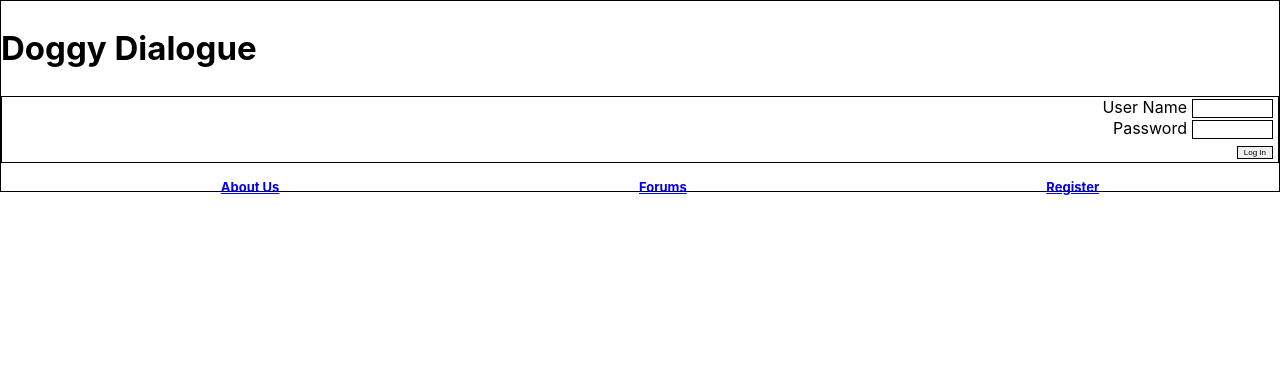
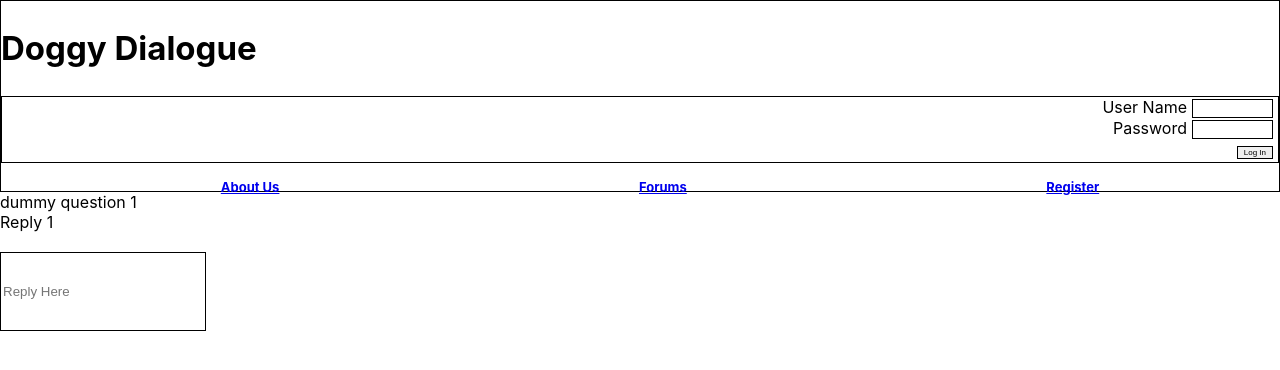
Before and after one commit to navin1551/doggy-dialogue-app, a React (Create React App) app: page /post/1 in a window 1280 px wide. Shown: the top 370 px of the page. Built offline with nearby package versions, Linux system fonts and the light colour scheme.

Commit message:
about to start NewPost component

```diff
--- a/src/App.js
+++ b/src/App.js
@@ -6,17 +6,18 @@ import Register from "./components/Register";
 import Footer from "./components/Footer";
 import Forums from "./components/Forums";
 import ForumPosts from "./components/ForumPosts";
+import UserPost from "./components/UserPost";
 import Store from "./Store";
 import DoggyContext from "./DoggyContext";
 
 export default class App extends React.Component {
   state = {
-    posts: Store
+    store: Store
   };
 
   render() {
     const contextValue = {
-      posts: this.state.posts
+      store: this.state.store
     };
     return (
       <DoggyContext.Provider value={contextValue}>
@@ -30,6 +31,7 @@ export default class App extends React.Component {
               <Route path="/register" component={Register} />
               <Route exact path="/forums" component={Forums} />
               <Route path="/forums/:folderId" component={ForumPosts} />
+              <Route path="/post/:postId" component={UserPost} />
             </Switch>
           </main>
           <section>
--- a/src/DoggyContext.js
+++ b/src/DoggyContext.js
@@ -1,7 +1,8 @@
 import React from "react";
 
 const DoggyContext = React.createContext({
-  posts: []
+  posts: [],
+  replies: []
 });
 
 export default DoggyContext;
--- a/src/Store.js
+++ b/src/Store.js
@@ -33,6 +33,111 @@ export default {
       title: "dummy title 5",
       question: "dummy question 5",
       forumId: 5
+    },
+
+    {
+      id: 6,
+      title: "dummy title 6",
+      question: "dummy question 6",
+      forumId: 6
+    },
+
+    {
+      id: 7,
+      title: "dummy title 7",
+      question: "dummy question 7",
+      forumId: 7
+    },
+
+    {
+      id: 8,
+      title: "dummy title 8",
+      question: "dummy question 8",
+      forumId: 8
+    },
+
+    {
+      id: 9,
+      title: "dummy title 9",
+      question: "dummy question 9",
+      forumId: 9
+    },
+
+    {
+      id: 10,
+      title: "dummy title 10",
+      question: "dummy question 10",
+      forumId: 10
+    },
+
+    {
+      id: 11,
+      title: "dummy title 11",
+      question: "dummy question 11",
+      forumId: 11
+    },
+
+    {
+      id: 12,
+      title: "dummy title 12",
+      question: "dummy question 12",
+      forumId: 12
+    },
+
+    {
+      id: 13,
+      title: "dummy title 13",
+      question: "dummy question 13",
+      forumId: 13
+    },
+
+    {
+      id: 14,
+      title: "dummy title 14",
+      question: "dummy question 14",
+      forumId: 14
+    },
+
+    {
+      id: 15,
+      title: "dummy title 15",
+      question: "dummy question 15",
+      forumId: 10
+    },
+
+    {
+      id: 16,
+      title: "dummy title 16",
+      question: "dummy question 16",
+      forumId: 9
+    },
+
+    {
+      id: 17,
+      title: "dummy title 17",
+      question: "dummy question 17",
+      forumId: 11
+    },
+
+    {
+      id: 18,
+      title: "dummy title 18",
+      question: "dummy question 18",
+      forumId: 8
+    },
+
+    {
+      id: 19,
+      title: "dummy title 19",
+      question: "dummy question 19",
+      forumId: 5
+    },
+
+    {
+      id: 20,
+      title: "dummy title 20",
+      question: "dummy question 20",
+      forumId: 6
     }
   ],
 
@@ -101,5 +206,103 @@ export default {
       id: 13,
       name: "Dog Breeds"
     }
+  ],
+
+  replies: [
+    {
+      id: 1,
+      reply: "Reply 1",
+      postId: "1"
+    },
+
+    {
+      id: 2,
+      reply: "Reply 2",
+      postId: "2"
+    },
+
+    {
+      id: 3,
+      reply: "Reply 3",
+      postId: "3"
+    },
+
+    {
+      id: 4,
+      reply: "Reply 4",
+      postId: "4"
+    },
+
+    {
+      id: 5,
+      reply: "Reply 5",
+      postId: "5"
+    },
+
+    {
+      id: 6,
+      reply: "Reply 6",
+      postId: "6"
+    },
+
+    {
+      id: 7,
+      reply: "Reply 7",
+      postId: "7"
+    },
+
+    {
+      id: 8,
+      reply: "Reply 8",
+      postId: "8"
+    },
+
+    {
+      id: 9,
+      reply: "Reply 9",
+      postId: "9"
+    },
+
+    {
+      id: 10,
+      reply: "Reply 10",
+      postId: "10"
+    },
+
+    {
+      id: 11,
+      reply: "Reply 11",
+      postId: "11"
+    },
+
+    {
+      id: 12,
+      reply: "Reply 12",
+      postId: "12"
+    },
+
+    {
+      id: 13,
+      reply: "Reply 13",
+      postId: "13"
+    },
+
+    {
+      id: 14,
+      reply: "Reply 14",
+      postId: "14"
+    },
+
+    {
+      id: 15,
+      reply: "Reply 15",
+      postId: "15"
+    },
+
+    {
+      id: 16,
+      reply: "Reply 16",
+      postId: "16"
+    }
   ]
 };
--- /dev/null
+++ b/src/components/AddReplyForm.css
@@ -0,0 +1,5 @@
+#add-reply-input {
+  height: 75px;
+  width: 200px;
+  margin-top: 20px;
+}
--- /dev/null
+++ b/src/components/AddReplyForm.js
@@ -0,0 +1,17 @@
+import React from "react";
+import "./AddReplyForm.css";
+
+export default class AddReplyForm extends React.Component {
+  render() {
+    return (
+      <div>
+        <input
+          type="text"
+          id="add-reply-input"
+          name="add-reply-input"
+          placeholder="Reply Here"
+        />
+      </div>
+    );
+  }
+}
--- a/src/components/ForumList.js
+++ b/src/components/ForumList.js
@@ -6,70 +6,69 @@ import DoggyContext from "../DoggyContext";
 export default class ForumList extends React.Component {
   static contextType = DoggyContext;
   render() {
-    console.log(this.context);
     return (
       <div>
         <p className="forum-topic">Community Welcome</p>
         <ul>
-          <Link to={`/forums/${this.context.posts.forums[0].id}`}>
-            <li>{this.context.posts.forums[0].name}</li>
+          <Link to={`/forums/${this.context.store.forums[0].id}`}>
+            <li>{this.context.store.forums[0].name}</li>
           </Link>
         </ul>
         <br />
         <p className="forum-topic">Keeping and Caring for Dogs</p>
         <ul>
-          <Link to={`/forums/${this.context.posts.forums[1].id}`}>
-            <li>{this.context.posts.forums[1].name}</li>
+          <Link to={`/forums/${this.context.store.forums[1].id}`}>
+            <li>{this.context.store.forums[1].name}</li>
           </Link>
           <br />
-          <Link to={`/forums/${this.context.posts.forums[2].id}`}>
-            <li>{this.context.posts.forums[2].name}</li>
+          <Link to={`/forums/${this.context.store.forums[2].id}`}>
+            <li>{this.context.store.forums[2].name}</li>
           </Link>
           <br />
-          <Link to={`/forums/${this.context.posts.forums[3].id}`}>
-            <li>{this.context.posts.forums[3].name}</li>
+          <Link to={`/forums/${this.context.store.forums[3].id}`}>
+            <li>{this.context.store.forums[3].name}</li>
           </Link>
           <br />
-          <Link to={`/forums/${this.context.posts.forums[4].id}`}>
-            <li>{this.context.posts.forums[4].name}</li>
+          <Link to={`/forums/${this.context.store.forums[4].id}`}>
+            <li>{this.context.store.forums[4].name}</li>
           </Link>
           <br />
-          <Link to={`/forums/${this.context.posts.forums[5].id}`}>
-            <li>{this.context.posts.forums[5].name}</li>
+          <Link to={`/forums/${this.context.store.forums[5].id}`}>
+            <li>{this.context.store.forums[5].name}</li>
           </Link>
         </ul>
         <br />
         <p className="forum-topic">Dog Shows and Performance</p>
         <ul>
-          <Link to={`/forums/${this.context.posts.forums[6].id}`}>
-            <li>{this.context.posts.forums[6].name}</li>
+          <Link to={`/forums/${this.context.store.forums[6].id}`}>
+            <li>{this.context.store.forums[6].name}</li>
           </Link>
           <br />
-          <Link to={`/forums/${this.context.posts.forums[7].id}`}>
-            <li>{this.context.posts.forums[7].name}</li>
+          <Link to={`/forums/${this.context.store.forums[7].id}`}>
+            <li>{this.context.store.forums[7].name}</li>
           </Link>
           <br />
-          <Link to={`/forums/${this.context.posts.forums[8].id}`}>
-            <li>{this.context.posts.forums[8].name}</li>
+          <Link to={`/forums/${this.context.store.forums[8].id}`}>
+            <li>{this.context.store.forums[8].name}</li>
           </Link>
         </ul>
         <br />
         <p className="forum-topic">Other Dog Interests</p>
         <ul>
-          <Link to={`/forums/${this.context.posts.forums[9].id}`}>
-            <li>{this.context.posts.forums[9].name}</li>
+          <Link to={`/forums/${this.context.store.forums[9].id}`}>
+            <li>{this.context.store.forums[9].name}</li>
           </Link>
           <br />
-          <Link to={`/forums/${this.context.posts.forums[10].id}`}>
-            <li>{this.context.posts.forums[10].name}</li>
+          <Link to={`/forums/${this.context.store.forums[10].id}`}>
+            <li>{this.context.store.forums[10].name}</li>
           </Link>
           <br />
-          <Link to={`/forums/${this.context.posts.forums[11].id}`}>
-            <li>{this.context.posts.forums[11].name}</li>
+          <Link to={`/forums/${this.context.store.forums[11].id}`}>
+            <li>{this.context.store.forums[11].name}</li>
           </Link>
           <br />
-          <Link to={`/forums/${this.context.posts.forums[12].id}`}>
-            <li>{this.context.posts.forums[12].name}</li>
+          <Link to={`/forums/${this.context.store.forums[12].id}`}>
+            <li>{this.context.store.forums[12].name}</li>
           </Link>
         </ul>
       </div>
--- a/src/components/ForumPosts.js
+++ b/src/components/ForumPosts.js
@@ -6,11 +6,28 @@ import Post from "./Post";
 export default class ForumPosts extends React.Component {
   static contextType = DoggyContext;
   render() {
-    const { posts } = this.context.posts;
+    let forumId = parseInt(this.props.match.params.folderId);
+
+    let forumPosts = this.props.match.params.hasOwnProperty("folderId")
+      ? this.context.store.posts.map(post => {
+          if (post.forumId === forumId) {
+            return (
+              <Post
+                key={post.id}
+                id={post.id}
+                title={post.title}
+                question={post.question}
+              />
+            );
+          }
+          return null;
+        })
+      : null;
+
     return (
       <div className="forum-posts-doggy-picture-area">
         <div>
-          <h2>Doggy Pics!!!</h2>
+          <h2>Forum Posts</h2>
         </div>
         <div className="forum-posts-headers">
           <p id="thread">Thread</p>
@@ -19,11 +36,7 @@ export default class ForumPosts extends React.Component {
         </div>
         <div>
           <ul>
-            {posts.map(post => (
-              <li id={post.id} key={post.id}>
-                <Post id={post.id} title={post.title} />
-              </li>
-            ))}
+            <li>{forumPosts}</li>
           </ul>
         </div>
       </div>
--- /dev/null
+++ b/src/components/Question.js
@@ -0,0 +1,7 @@
+import React from "react";
+
+export default class Question extends React.Component {
+  render() {
+    return <div>{this.props.question}</div>;
+  }
+}
--- /dev/null
+++ b/src/components/Replies.js
@@ -0,0 +1,7 @@
+import React from "react";
+
+export default class Replies extends React.Component {
+  render() {
+    return <div>{this.props.reply}</div>;
+  }
+}
--- /dev/null
+++ b/src/components/UserPost.js
@@ -0,0 +1,39 @@
+import React from "react";
+import DoggyContext from "../DoggyContext";
+import Replies from "./Replies";
+import Question from "./Question";
+import AddReplyForm from "./AddReplyForm";
+
+export default class UserPost extends React.Component {
+  static contextType = DoggyContext;
+  render() {
+    let postId = parseInt(this.props.match.params.postId);
+    console.log(this.context.store);
+    let postReplies = this.props.match.params.hasOwnProperty("postId")
+      ? this.context.store.replies.map(reply => {
+          if (reply.id === postId) {
+            return <Replies key={reply.id} id={reply.id} reply={reply.reply} />;
+          }
+          return null;
+        })
+      : null;
+
+    let question = this.context.store.posts.map(post => {
+      if (post.id === postId) {
+        return <Question key={post.id} id={post.id} question={post.question} />;
+      } else {
+        return null;
+      }
+    });
+
+    return (
+      <div>
+        <div>{question}</div>
+        <div>{postReplies}</div>
+        <div>
+          <AddReplyForm />
+        </div>
+      </div>
+    );
+  }
+}
```
